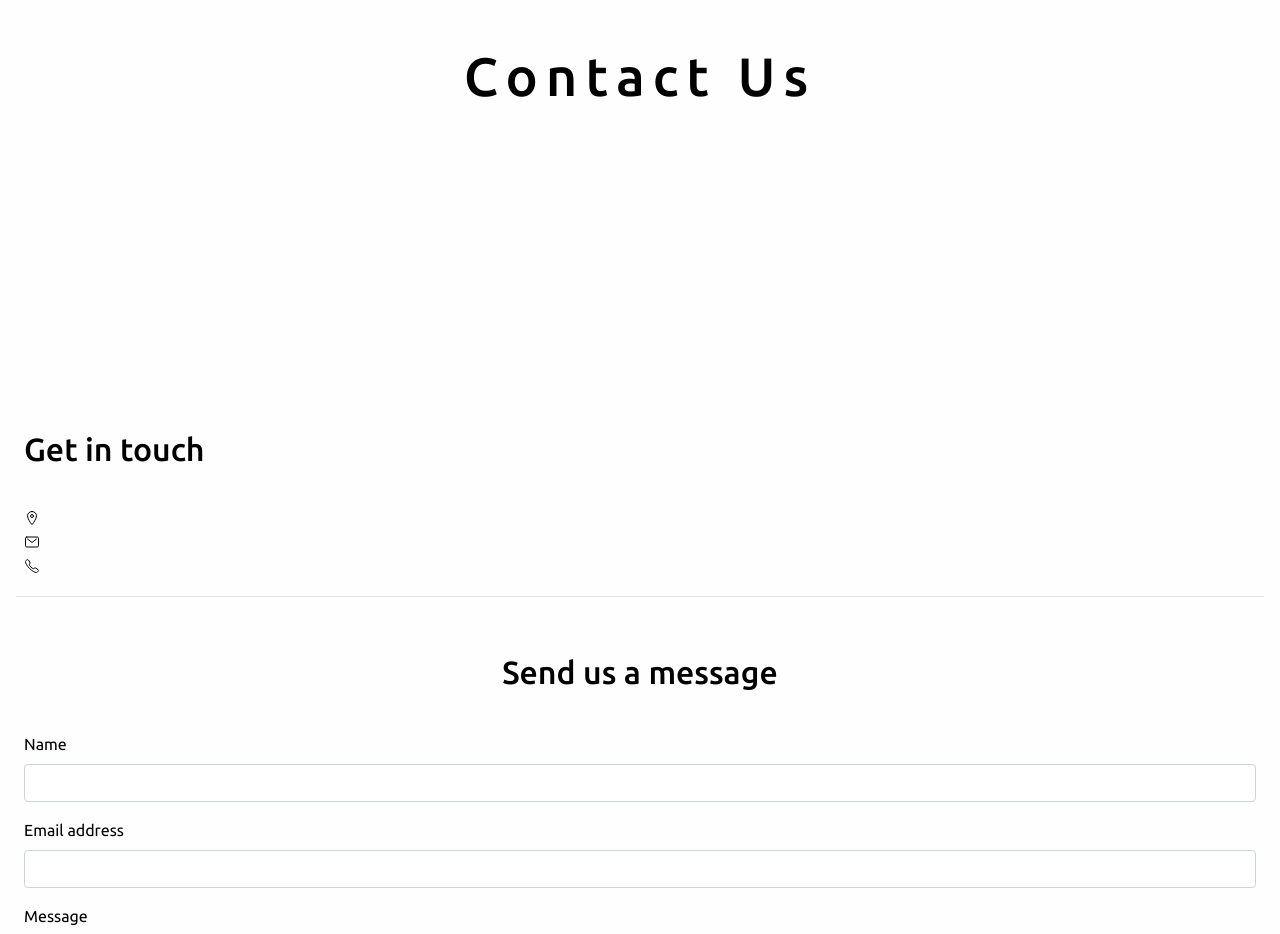
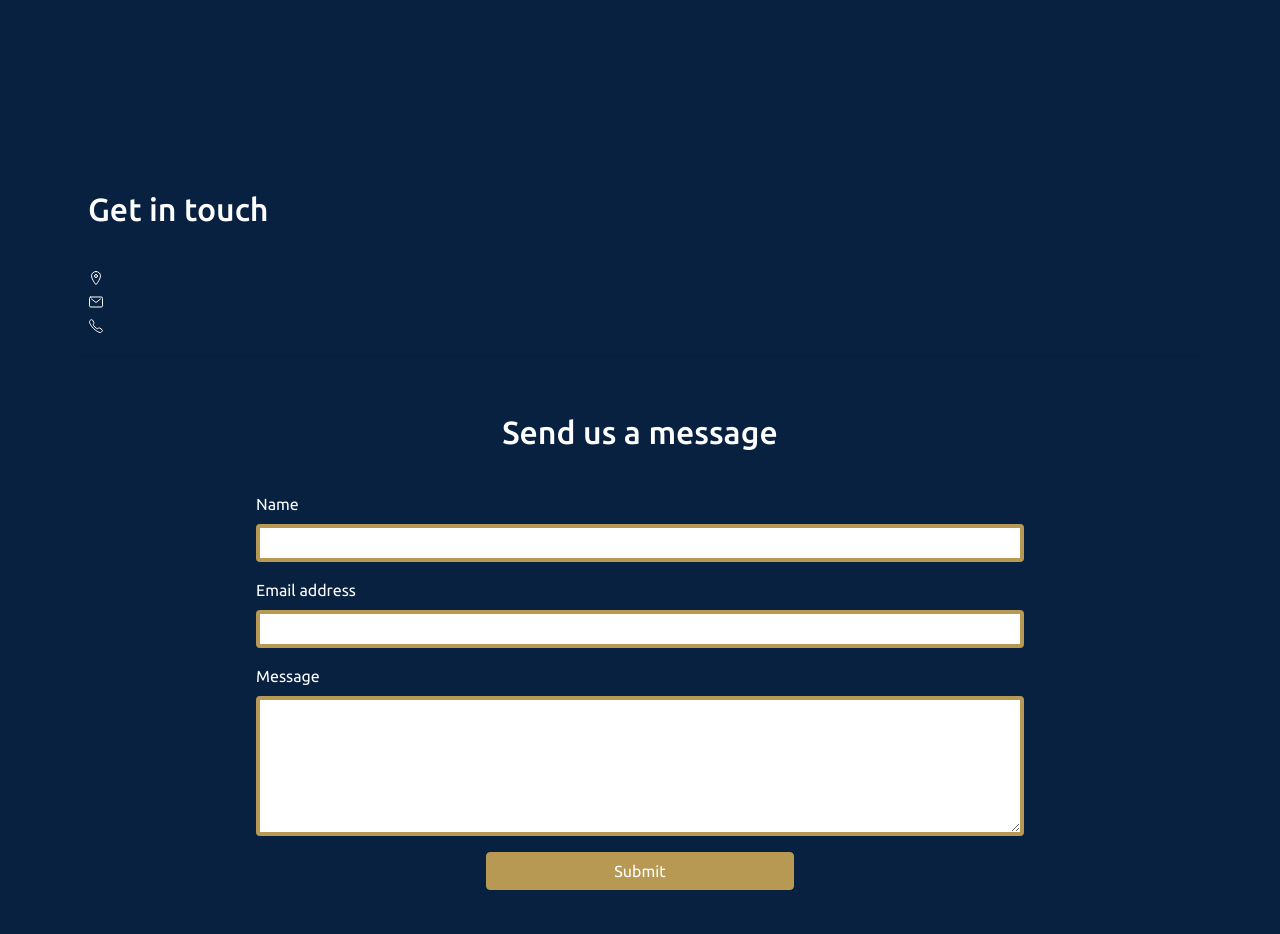
Before and after one commit to caoimhemalone/wayne_lawlor, a React (Create React App) app: page /contact in a window 1280 px wide. Shown: the part 200-1134 px from the top of the page. Built offline with nearby package versions, Linux system fonts and the light colour scheme.

Commit message:
contact page

```diff
--- a/src/assets/scss/main.scss
+++ b/src/assets/scss/main.scss
@@ -228,7 +228,7 @@ nav {
         margin: 0;
         padding-left: 0;
         padding-right: 0;
-        height: 70vh;
+        height: 40vh;
         display: flex;
 
         h1 {
@@ -849,6 +849,7 @@ nav {
                         }
                     }
                 }
+            }
 
             .press-info {
                 background: rgba(0,0,0,0.5)
@@ -858,12 +859,9 @@ nav {
                 width: 100vw;
                 top: 0;
                 left: 0;
-                    z-index: 1;
+                z-index: 3;
+                display: flex;
                 //pointer-events: none;
-
-                    &.show {
-                        display: flex;
-                    }
 
                 .press-info__text {
                     width: 50%;
@@ -885,7 +883,6 @@ nav {
 
                         &:hover {
                             cursor: pointer;
-                            }
                         }
                     }
                 }
@@ -930,6 +927,53 @@ nav {
         }
     }
 }
+
+/*
+******* Contact Page *******
+*/
+.contact {
+    background-color: $navy;
+    color: $white;
+
+    .header {
+        h1 {
+            color: $white;
+        }
+    }
+
+    .contact-container {
+        width: 90%;
+        margin: 0 auto;
+
+        .contact__form {
+            width: 70%;
+            margin: 0 auto;
+
+            .form-control {
+                border: solid 4px $gold;
+
+                &:focus {
+                    box-shadow: unset;
+                }
+            }
+
+            .btn {
+                background-color: $gold;
+                width: 40%;
+                margin: 0 auto;
+                display: block;
+                border-color: $gold;
+
+                &:hover {
+                    background-color: $white;
+                    color: $navy;
+                    border-color: $white;
+                }
+            }
+        }
+    }
+}
+
 /*
 ******* FOOTER *******
 */
--- a/src/pages/Press.js
+++ b/src/pages/Press.js
@@ -10,18 +10,14 @@ import image_1 from '../assets/images/Home-Featured.jpg';
 
 
 class Press extends Component {
-    constructor(props) {
-        super(props);
-        this.showPressInfo = this.showPressInfo.bind(this);
-        this.hidePressInfo = this.hidePressInfo.bind(this);
-    }
-
-    showPressInfo() {
-        $('.press-info__text button').addClass('show');
-    }
-
-    hidePressInfo() {
-        $('.press-info__text button').addClass('hide');
+    constructor(){
+        super();
+        this.state={
+            show1:false,
+            show2:false,
+            show3:false,
+            show4:false
+        }
     }
 
     header = "Press";
@@ -41,9 +37,19 @@ class Press extends Component {
                         </a>
                         <div className="press-preview__text">
                             <p>blah blah blah blah blah</p>
-                            <a href="/" className="press-preview__btn">View</a>
+                            <button  className="press-preview__btn" onClick={()=>{this.setState({show1:!this.state.show1})}}>View</button>
                         </div>
                     </Col>
+
+                    {
+                        this.state.show1? <div className="press-info">
+                        <div className="press-info__text">
+                            <button onClick={()=>{this.setState({show1:!this.state.show1})}}  >Close</button>
+                            <p>Blah blah blah</p>
+                        </div>
+                    </div>
+                    : null
+                    }
 
                     <Col xs={12} md={12} className="press-preview">
                         <a href="/" className="press-preview__image">
@@ -55,9 +61,18 @@ class Press extends Component {
                         </a>
                         <div className="press-preview__text">
                             <p>blah blah blah blah blah</p>
-                            <a href="/" className="press-preview__btn">View</a>
+                            <button  className="press-preview__btn" onClick={()=>{this.setState({show2:!this.state.show2})}}>View</button>
                         </div>
                     </Col>
+                    {
+                        this.state.show2? <div className="press-info">
+                        <div className="press-info__text">
+                            <button onClick={()=>{this.setState({show2:!this.state.show2})}}  >Close</button>
+                            <p>Blah blah blah</p>
+                        </div>
+                    </div>
+                    : null
+                    }
 
                     <Col xs={12} md={12} className="press-preview">
                         <a href="/" className="press-preview__image">
@@ -69,9 +84,19 @@ class Press extends Component {
                         </a>
                         <div className="press-preview__text">
                             <p>blah blah blah blah blah</p>
-                            <a href="/" className="press-preview__btn">View</a>
+                            <button  className="press-preview__btn" onClick={()=>{this.setState({show3:!this.state.show3})}}>View</button>
                         </div>
                     </Col>
+
+                    {
+                        this.state.show3? <div className="press-info">
+                        <div className="press-info__text">
+                            <button onClick={()=>{this.setState({show3:!this.state.show3})}}  >Close</button>
+                            <p>Blah blah blah</p>
+                        </div>
+                    </div>
+                    : null
+                    }
 
                     <Col xs={12} md={12} className="press-preview">
                         <a href="/" className="press-preview__image">
@@ -83,16 +108,18 @@ class Press extends Component {
                         </a>
                         <div className="press-preview__text">
                             <p>blah blah blah blah blah</p>
-                            <button onClick={this.showPressInfo} className="press-preview__btn">View</button>
-                        </div>
-
-                        <div className="press-info hide">
-                            <div className="press-info__text">
-                                <button onClick={this.hidePressInfo} >Close</button>
-                                <p>Blah blah blah</p>
-                            </div>
+                            <button  className="press-preview__btn" onClick={()=>{this.setState({show4:!this.state.show4})}}>View</button>
                         </div>
                     </Col>
+                    {
+                        this.state.show4? <div className="press-info">
+                        <div className="press-info__text">
+                            <button onClick={()=>{this.setState({show4:!this.state.show4})}}  >Close</button>
+                            <p>Blah blah blah</p>
+                        </div>
+                    </div>
+                    : null
+                    }
                 </Row>
             </Grid>
     </div>
```
Also changed, not shown: src/assets/css/main.css. Lines whose indentation alone changed are shown as unchanged.
